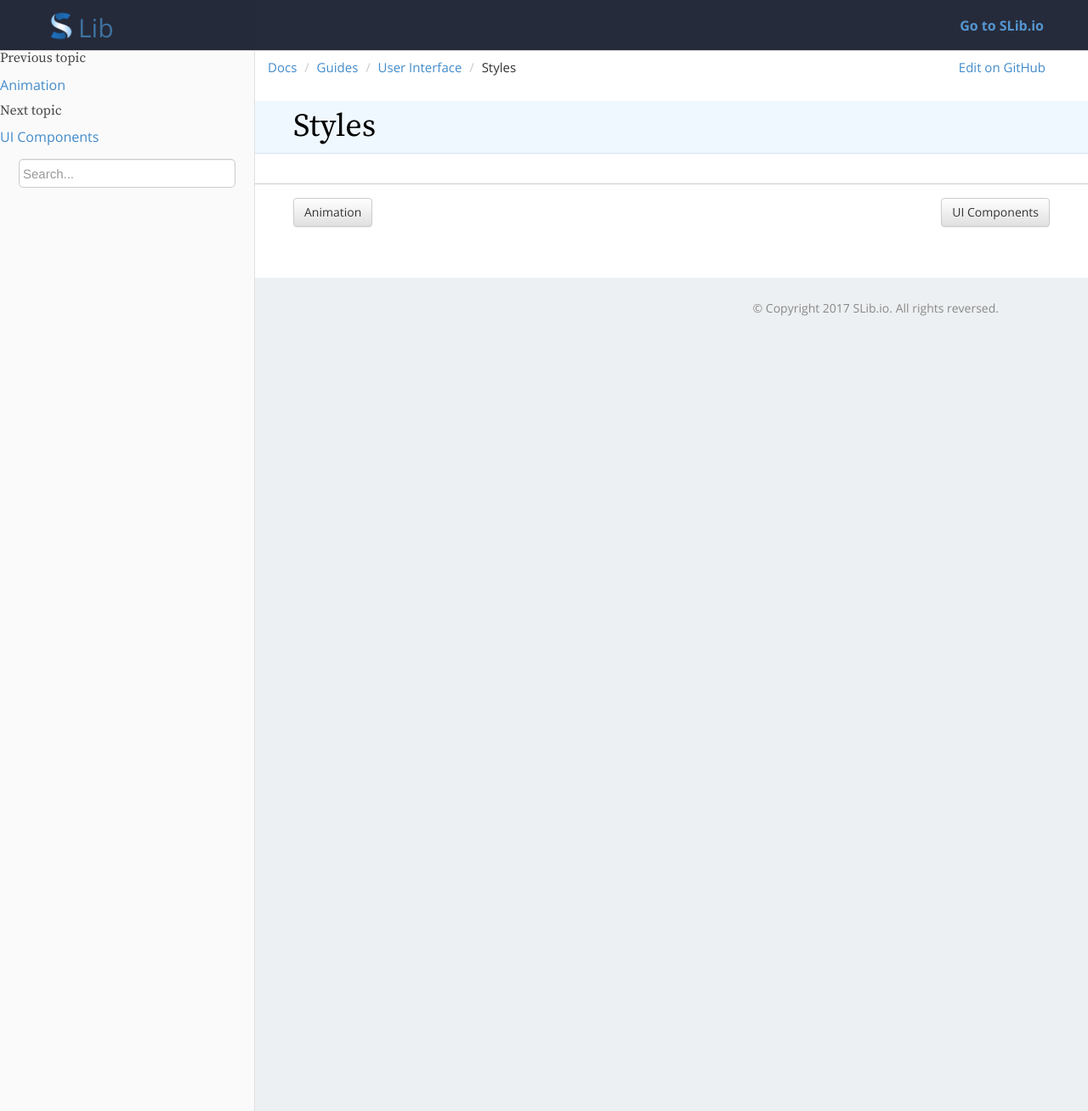
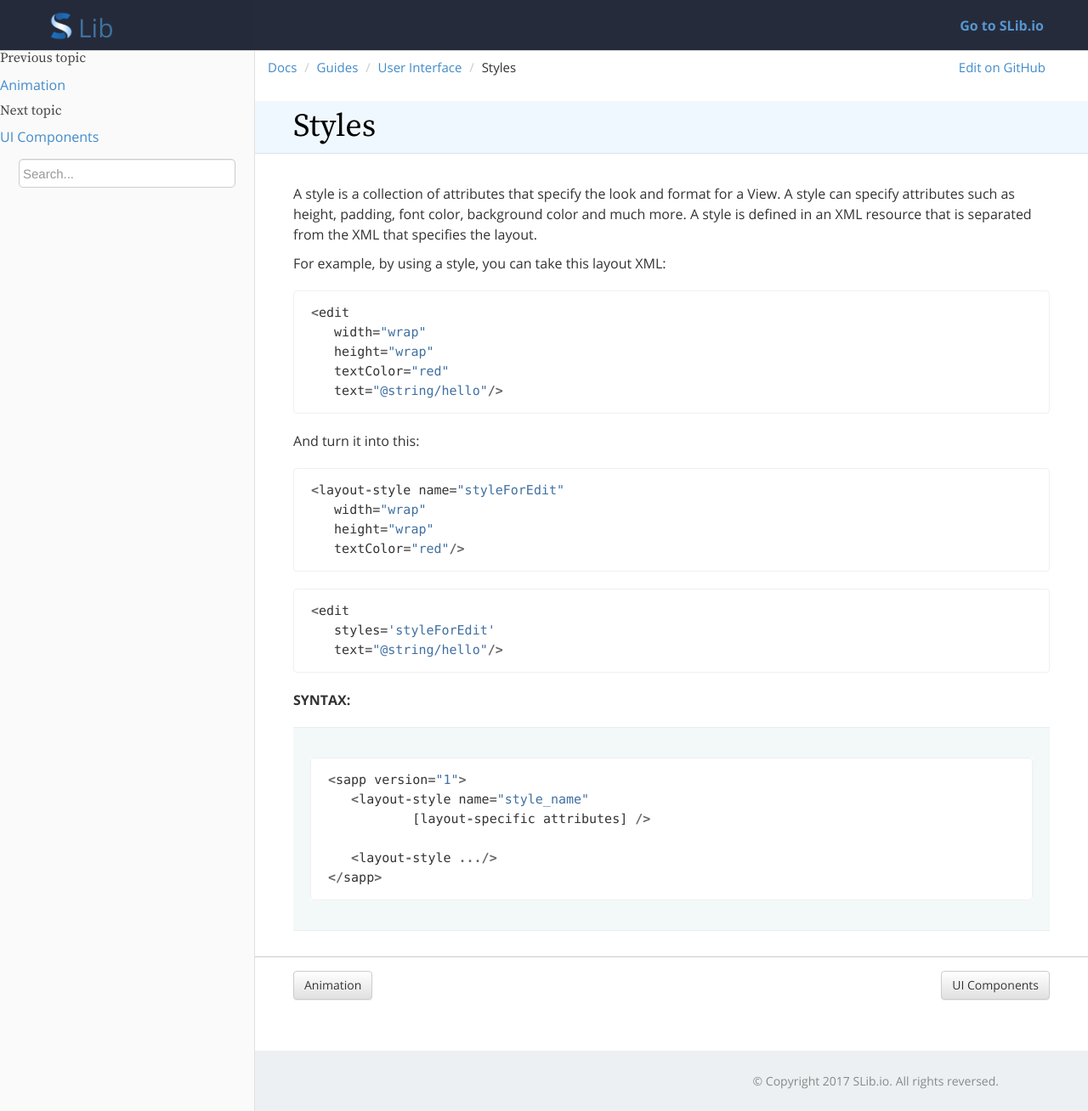
Before and after one commit to SLIBIO/SLib-Doc, a Sphinx documentation site: the page built from source/Guides/UserInterface/Styles/Index.rst, in a window 1280 px wide and 1308 px high. Shown: the whole window at 85% size. Built offline with Sphinx 7.4.7, drawn with Linux system fonts in a browser that asks for light colours.

Commit message:
Added Styles & Animation

```diff
--- a/source/Guides/UserInterface/Styles/Index.rst
+++ b/source/Guides/UserInterface/Styles/Index.rst
@@ -2,3 +2,43 @@
 ======================
 Styles
 ======================
+
+A style is a collection of attributes that specify the look and format for
+a View. A style can specify attributes such as height, padding, font color, background color and much more.
+A style is defined in an XML resource that is separated from the XML that specifies the layout.
+
+For example, by using a style, you can take this layout XML:
+
+::
+
+   <edit
+      width="wrap"
+      height="wrap"
+      textColor="red"
+      text="@string/hello"/>
+
+And turn it into this:
+
+::
+
+   <layout-style name="styleForEdit"
+      width="wrap"
+      height="wrap"
+      textColor="red"/>
+
+::
+
+   <edit
+      styles='styleForEdit'
+      text="@string/hello"/>
+
+**SYNTAX:**
+
+ ::
+
+   <sapp version="1">
+      <layout-style name="style_name"
+              [layout-specific attributes] />
+
+      <layout-style .../>
+   </sapp>
```
Also changed, not shown: source/Guides/UserInterface/Animation/Index.rst (+16 -0 lines).
